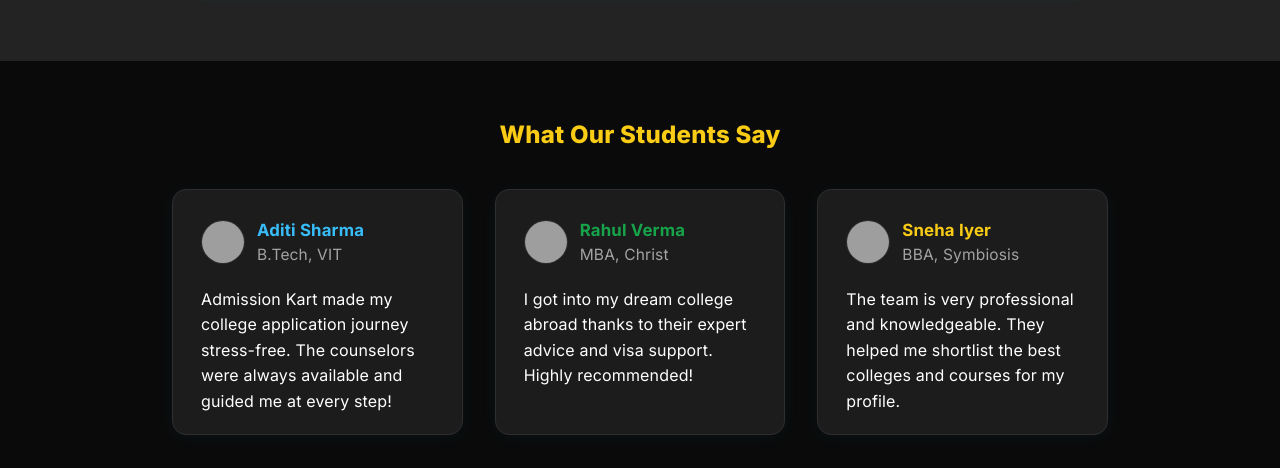
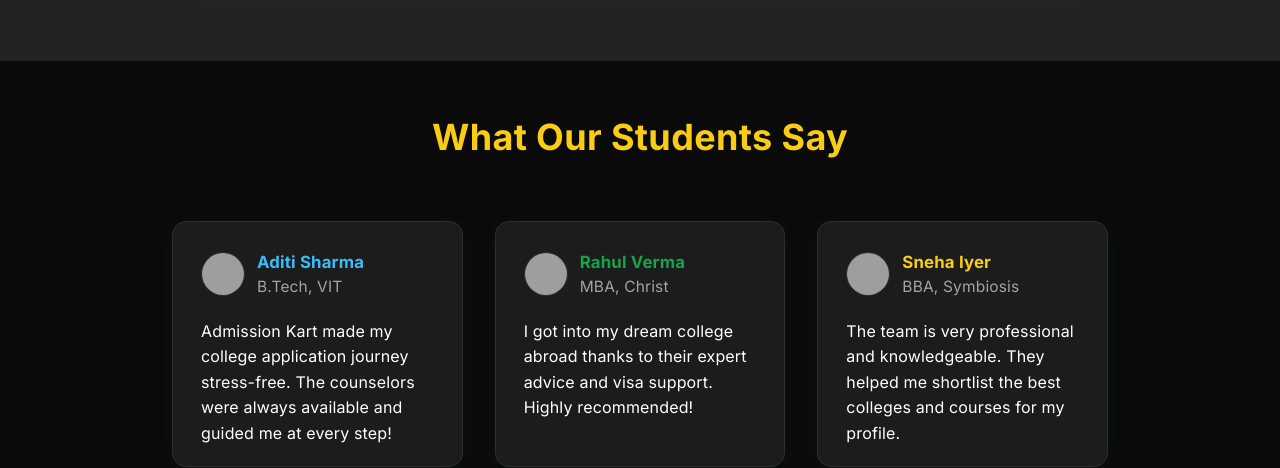
Before and after one commit to grimwebdeveloper/Admission-Kart, a website built with Vite: page index.html in a window 1280 px wide. Shown: the part 5660-6128 px from the top of the page. Built offline with nearby package versions, Linux system fonts and the light colour scheme; grey boxes are pictures that could not be loaded.

Commit message:
I'm going to asking for review

```diff
--- a/index.html
+++ b/index.html
@@ -949,7 +949,9 @@
   <!-- TESTIMONIALS & TRUST MARKERS (Premium, Dark, Professional) -->
   <section id="testimonials" class="bg-akbg pt-14 pb-12 font-inter">
     <div class="max-w-[1000px] mx-auto px-8">
-      <h2 class="text-[1.5rem] font-extrabold text-akprimary text-center mb-9 tracking-[.01em]">What Our Students Say</h2>
+      <h2 class="text-3xl md:text-4xl font-bold text-akprimary tracking-[.01em] text-center mb-16">
+        What Our Students Say
+      </h2>
       <div class="flex flex-wrap gap-8 justify-center mb-10">
         <div class="bg-akcard rounded-ak shadow-ak p-7 pt-7 pb-5 max-w-[320px] flex-1 min-w-[260px] border border-akborder transition-transform duration-150 hover:-translate-y-1.5 hover:scale-105 hover:shadow-ak4 flex flex-col gap-4">
           <div class="flex items-center gap-3 mb-1">
```
